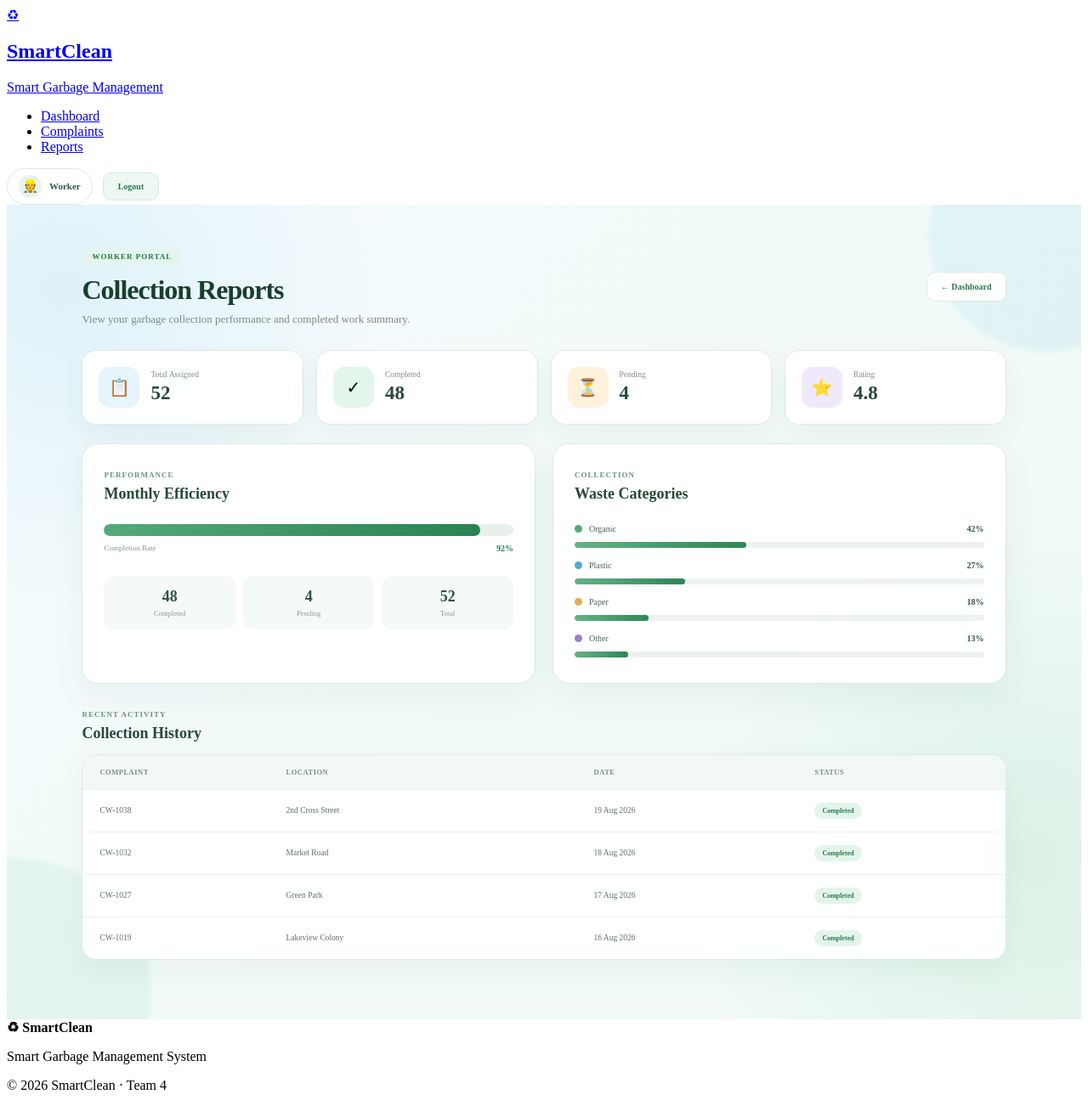
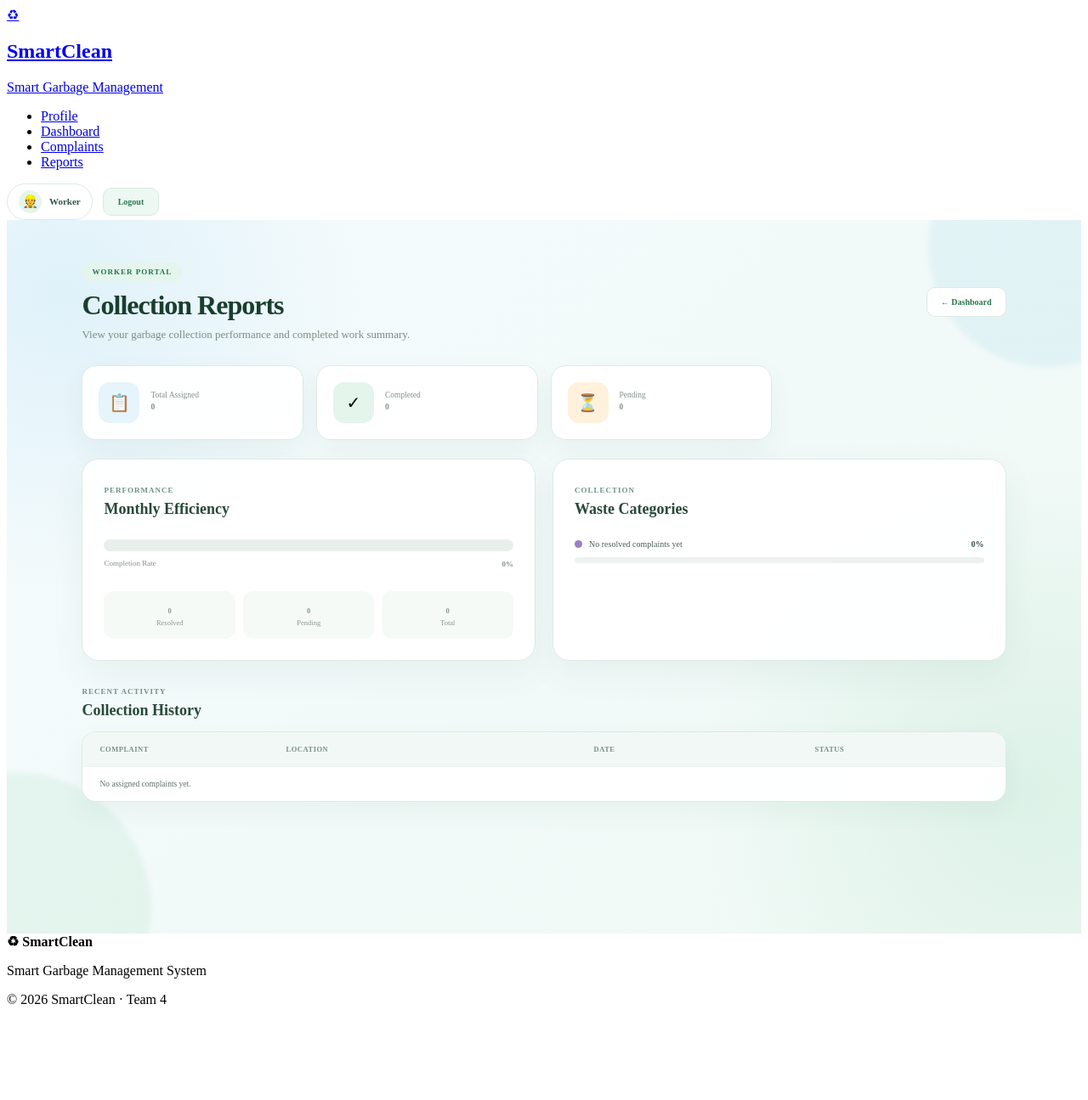
Before and after one commit to vureanuhya1/Smart-Garbage-Management-Sysyem, a Flask app: template templates/worker-reports.html in a window 1280 px wide. Shown: the whole page at 85% size. After the commit the page ends 1182 px from the top, so only its background shows below. Run offline with Flask 3, Linux system fonts and the light colour scheme; the template is opened without the code that fills it, so the values that code supplies are empty.

Commit message:
Update worker-reports.html

```diff
--- a/templates/worker-reports.html
+++ b/templates/worker-reports.html
@@ -50,7 +50,8 @@
     <nav>
 
         <ul class="nav-links">
-
+ <li><a href="/worker-profile">Profile</a>
+</li>
             <li>
                 <a href="/worker-dashboard">
                     Dashboard
@@ -160,9 +161,7 @@
                     Total Assigned
                 </span>
 
-                <strong>
-                    52
-                </strong>
+                <strong><span id="totalAssigned">0</span></strong>
 
             </div>
 
@@ -181,9 +180,7 @@
                     Completed
                 </span>
 
-                <strong>
-                    48
-                </strong>
+                <strong><span id="completedCount">0</span></strong>
 
             </div>
 
@@ -202,34 +199,13 @@
                     Pending
                 </span>
 
-                <strong>
-                    4
-                </strong>
+                <strong><span id="pendingCount">0</span></strong>
 
             </div>
 
         </div>
 
 
-        <div class="report-stat-card">
-
-            <div class="report-stat-icon purple">
-                ⭐
-            </div>
-
-            <div>
-
-                <span>
-                    Rating
-                </span>
-
-                <strong>
-                    4.8
-                </strong>
-
-            </div>
-
-        </div>
 
     </section>
 
@@ -267,7 +243,7 @@
 
                 <div
                     class="progress-fill"
-                    style="width: 92%;">
+                    style="width:  0%;">
                 </div>
 
             </div>
@@ -280,8 +256,7 @@
                 </span>
 
                 <strong>
-                    92%
-                </strong>
+                    <span id="efficiencyPercent">0%</span></strong>
 
             </div>
 
@@ -291,11 +266,11 @@
                 <div>
 
                     <strong>
-                        48
+                        <span id="performanceCompleted">0</span>
                     </strong>
 
                     <span>
-                        Completed
+                        Resolved
                     </span>
 
                 </div>
@@ -304,7 +279,7 @@
                 <div>
 
                     <strong>
-                        4
+                        <span id="performancePending">0</span>
                     </strong>
 
                     <span>
@@ -317,7 +292,7 @@
                 <div>
 
                     <strong>
-                        52
+                        <span id="performanceTotal">0</span>
                     </strong>
 
                     <span>
@@ -353,115 +328,17 @@
             </div>
 
 
-            <div class="category-list">
-
-
+            <div class="category-list" id="categoryList">
                 <div class="category-row">
-
                     <div class="category-name">
-
-                        <span class="category-dot organic"></span>
-
-                        Organic
-
+                        <span class="category-dot other"></span>
+                        No resolved complaints yet
                     </div>
-
-                    <strong>
-                        42%
-                    </strong>
-
+                    <strong>0%</strong>
                 </div>
-
-
                 <div class="category-bar">
-
-                    <span
-                        style="width:42%;">
-                    </span>
-
+                    <span style="width:0%;"></span>
                 </div>
-
-
-
-                <div class="category-row">
-
-                    <div class="category-name">
-
-                        <span class="category-dot plastic"></span>
-
-                        Plastic
-
-                    </div>
-
-                    <strong>
-                        27%
-                    </strong>
-
-                </div>
-
-
-                <div class="category-bar">
-
-                    <span
-                        style="width:27%;">
-                    </span>
-
-                </div>
-
-
-
-                <div class="category-row">
-
-                    <div class="category-name">
-
-                        <span class="category-dot paper"></span>
-
-                        Paper
-
-                    </div>
-
-                    <strong>
-                        18%
-                    </strong>
-
-                </div>
-
-
-                <div class="category-bar">
-
-                    <span
-                        style="width:18%;">
-                    </span>
-
-                </div>
-
-
-
-                <div class="category-row">
-
-                    <div class="category-name">
-
-                        <span class="category-dot other"></span>
-
-                        Other
-
-                    </div>
-
-                    <strong>
-                        13%
-                    </strong>
-
-                </div>
-
-
-                <div class="category-bar">
-
-                    <span
-                        style="width:13%;">
-                    </span>
-
-                </div>
-
             </div>
 
         </div>
@@ -516,92 +393,15 @@
 
             </div>
 
-
-            <div class="history-row">
-
-                <span>
-                    CW-1038
-                </span>
-
-                <span>
-                    2nd Cross Street
-                </span>
-
-                <span>
-                    19 Aug 2026
-                </span>
-
-                <span class="history-completed">
-                    Completed
-                </span>
-
+            <div id="collectionHistoryBody">
+                <div class="history-row">
+                    <span>Loading...</span>
+                    <span></span>
+                    <span></span>
+                    <span></span>
+                </div>
             </div>
 
-
-            <div class="history-row">
-
-                <span>
-                    CW-1032
-                </span>
-
-                <span>
-                    Market Road
-                </span>
-
-                <span>
-                    18 Aug 2026
-                </span>
-
-                <span class="history-completed">
-                    Completed
-                </span>
-
-            </div>
-
-
-            <div class="history-row">
-
-                <span>
-                    CW-1027
-                </span>
-
-                <span>
-                    Green Park
-                </span>
-
-                <span>
-                    17 Aug 2026
-                </span>
-
-                <span class="history-completed">
-                    Completed
-                </span>
-
-            </div>
-
-
-            <div class="history-row">
-
-                <span>
-                    CW-1019
-                </span>
-
-                <span>
-                    Lakeview Colony
-                </span>
-
-                <span>
-                    16 Aug 2026
-                </span>
-
-                <span class="history-completed">
-                    Completed
-                </span>
-
-            </div>
-
-
-        </div>
 
     </section>
 
@@ -638,30 +438,144 @@
 
 
 <script>
+async function loadWorkerReports() {
+    const setText = (id, value) => {
+        const element = document.getElementById(id);
+        if (element) element.textContent = value;
+    };
 
-document
-    .getElementById("logoutButton")
-    .addEventListener(
-        "click",
-        function () {
+    try {
+        const response = await fetch("/api/worker/reports", {
+            credentials: "same-origin"
+        });
+        const data = await response.json();
 
-            if (
-                confirm(
-                    "Are you sure you want to logout?"
-                )
-            ) {
+        if (!response.ok) {
+            throw new Error(data.message || "Unable to load reports.");
+        }
 
-                window.location.href =
-                    "/worker-login";
+        const assigned = Number(data.assigned || 0);
+        const resolved = Number(data.resolved ?? data.completed ?? 0);
+        const pending = Number(data.pending || 0);
+        const efficiency = Number(data.efficiency || 0);
 
+        setText("totalAssigned", assigned);
+        setText("completedCount", resolved);
+        setText("pendingCount", pending);
+        setText("workerRating", data.rating == null ? "N/A" : data.rating);
+        setText("efficiencyPercent", `${efficiency}%`);
+        setText("performanceCompleted", resolved);
+        setText("performancePending", pending);
+        setText("performanceTotal", assigned);
+
+        const fill = document.querySelector(".progress-fill");
+        if (fill) {
+            fill.style.width = `${Math.max(0, Math.min(100, efficiency))}%`;
+        }
+
+        renderCategories(Array.isArray(data.categories) ? data.categories : []);
+        renderHistory(Array.isArray(data.history) ? data.history : []);
+    } catch (error) {
+        console.error("Worker reports error:", error);
+        setText("totalAssigned", 0);
+        setText("completedCount", 0);
+        setText("pendingCount", 0);
+        setText("efficiencyPercent", "0%");
+        setText("performanceCompleted", 0);
+        setText("performancePending", 0);
+        setText("performanceTotal", 0);
+        renderCategories([]);
+        renderHistory([]);
+    }
+}
+
+function escapeHtml(value) {
+    return String(value ?? "")
+        .replaceAll("&", "&amp;")
+        .replaceAll("<", "&lt;")
+        .replaceAll(">", "&gt;")
+        .replaceAll('"', "&quot;")
+        .replaceAll("'", "&#039;");
+}
+
+function categoryClass(index) {
+    const classes = ["organic", "plastic", "paper", "other"];
+    return classes[index % classes.length];
+}
+
+function renderCategories(categories) {
+    const container = document.getElementById("categoryList");
+    if (!container) return;
+
+    if (!categories.length) {
+        container.innerHTML = `
+            <div class="category-row">
+                <div class="category-name">
+                    <span class="category-dot other"></span>
+                    No resolved complaints yet
+                </div>
+                <strong>0%</strong>
+            </div>
+            <div class="category-bar"><span style="width:0%;"></span></div>`;
+        return;
+    }
+
+    container.innerHTML = categories.map((item, index) => {
+        const percentage = Number(item.percentage || 0);
+        return `
+            <div class="category-row">
+                <div class="category-name">
+                    <span class="category-dot ${categoryClass(index)}"></span>
+                    ${escapeHtml(item.category || "Other")}
+                </div>
+                <strong>${percentage}%</strong>
+            </div>
+            <div class="category-bar">
+                <span style="width:${Math.max(0, Math.min(100, percentage))}%;"></span>
+            </div>`;
+    }).join("");
+}
+
+function renderHistory(history) {
+    const container = document.getElementById("collectionHistoryBody");
+    if (!container) return;
+
+    if (!history.length) {
+        container.innerHTML = `
+            <div class="history-row">
+                <span>No assigned complaints yet.</span>
+                <span></span><span></span><span></span>
+            </div>`;
+        return;
+    }
+
+    container.innerHTML = history.map(item => {
+        const resolved = item.status === "Resolved";
+        return `
+            <div class="history-row">
+                <span>${escapeHtml(item.id)}</span>
+                <span>${escapeHtml(item.location || item.issue_type || "-")}</span>
+                <span>${escapeHtml(item.date || "-")}</span>
+                <span class="${resolved ? "history-completed" : "history-pending"}">
+                    ${escapeHtml(item.status || "-")}
+                </span>
+            </div>`;
+    }).join("");
+}
+
+document.addEventListener("DOMContentLoaded", () => {
+    const logoutButton = document.getElementById("logoutButton");
+    if (logoutButton) {
+        logoutButton.addEventListener("click", () => {
+            if (confirm("Are you sure you want to logout?")) {
+                window.location.href = "/worker-logout";
             }
+        });
+    }
 
-        }
-    );
-
+    loadWorkerReports();
+});
 </script>
-
-
 </body>
 
 </html>
```
